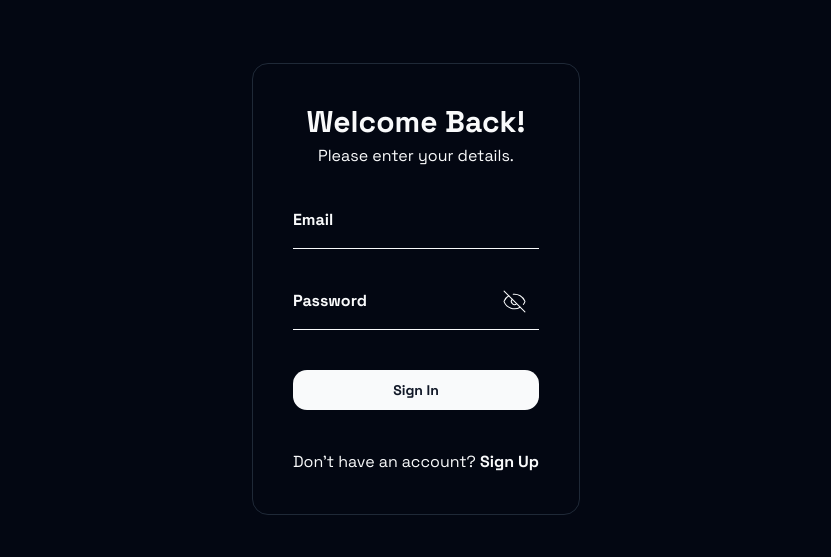
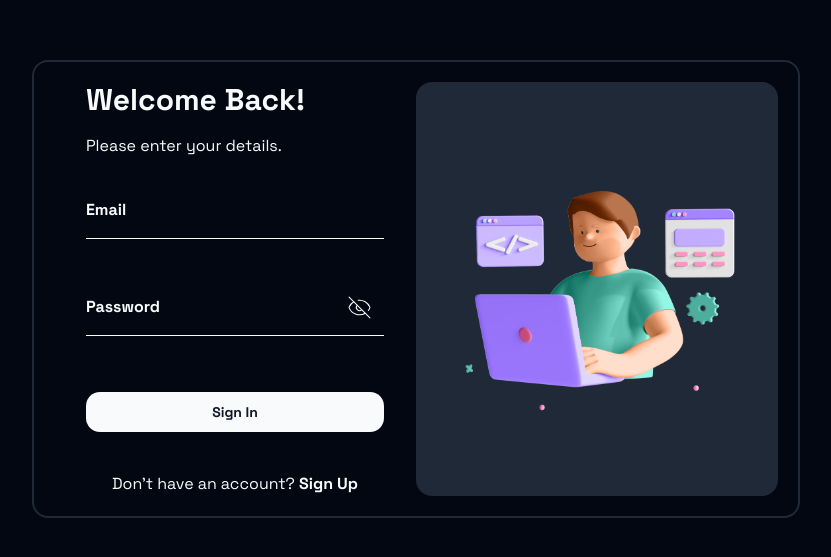
Before and after one commit to nabsk911/Code-Snippet-Saver, a React (Vite) app in the folder Frontend/: page / in a window 1280 px wide. Shown: the part 111-668 px from the top of the page, without its empty margins (224-1055 px from the left). Built offline with nearby package versions, Linux system fonts and the light colour scheme.

Commit message:
Refactored Auth pages and syntax Higlighter

```diff
--- a/Frontend/index.html
+++ b/Frontend/index.html
@@ -1,8 +1,7 @@
-<!doctype html>
+<!DOCTYPE html>
 <html lang="en">
   <head>
     <meta charset="UTF-8" />
-    <link rel="icon" type="image/svg+xml" href="/vite.svg" />
     <meta name="viewport" content="width=device-width, initial-scale=1.0" />
     <title>Snippit</title>
   </head>
--- a/Frontend/src/components/CodeHighlighter.jsx
+++ b/Frontend/src/components/CodeHighlighter.jsx
@@ -1,6 +1,8 @@
 import { Prism as SyntaxHighlighter } from "react-syntax-highlighter";
-import { oneDark } from "react-syntax-highlighter/dist/cjs/styles/prism";
-import { oneLight } from "react-syntax-highlighter/dist/cjs/styles/prism";
+import {
+  oneLight,
+  oneDark,
+} from "react-syntax-highlighter/dist/cjs/styles/prism";
 import { useTheme } from "@/components/theme-provider";
 
 const CodeHighlighter = ({ code, language }) => {
@@ -10,11 +12,17 @@ const CodeHighlighter = ({ code, language }) => {
   const syntaxTheme = theme === "dark" ? oneDark : oneLight;
 
   return (
-    <div className="relative w-full max-h-[40vh] xs:max-h-[55vh] overflow-auto">
-      <SyntaxHighlighter language={language} style={syntaxTheme}>
-        {code}
-      </SyntaxHighlighter>
-    </div>
+    <SyntaxHighlighter
+      language={language}
+      style={syntaxTheme}
+      customStyle={{
+        borderRadius: "1rem",
+        paddingTop: "4rem",
+      }}
+      className="overflow-auto relative w-full max-h-[40vh] xs:max-h-[55vh] "
+    >
+      {code}
+    </SyntaxHighlighter>
   );
 };
 
--- a/Frontend/src/pages/LoginPage.jsx
+++ b/Frontend/src/pages/LoginPage.jsx
@@ -4,6 +4,7 @@ import { validateEmail } from "../utils/utils";
 import { Link, redirect } from "react-router-dom";
 import { Button } from "@/components/ui/button";
 import { toast } from "sonner";
+import MainImage from "../assets/MainImage.png";
 
 const LoginPage = ({ onLogin }) => {
   const [showPassword, setShowPassword] = useState(false);
@@ -52,12 +53,19 @@ const LoginPage = ({ onLogin }) => {
   };
 
   return (
-    <div className="h-screen flex justify-center items-center">
-      <div className="border border-border rounded-lg p-10">
-        <p className="text-3xl font-bold text-center mb-1">Welcome Back!</p>
-        <p className="text-base text-center ">Please enter your details.</p>
+    <div className="min-h-screen flex box-border justify-center items-center">
+      {/* Container for the form and the image */}
+      <div className="rounded-2xl flex max-w-3xl p-5  border-2 border-border">
+        {/* Form Section */}
+        <div className="md:w-1/2 px-8">
+          <p className="text-3xl  font-bold  mb-1">Welcome Back!</p>
+          <p className="text-base  mt-4">Please enter your details.</p>
 
-        <form onSubmit={handleSubmit} noValidate>
+          <form
+            onSubmit={handleSubmit}
+            noValidate
+            className="flex flex-col gap-4"
+          >
             <AuthInput
               id="email"
               label="Email"
@@ -94,6 +102,17 @@ const LoginPage = ({ onLogin }) => {
             </Link>
           </p>
         </div>
+        {/* Image Section */}
+        <div className="w-1/2  md:flex hidden bg-secondary rounded-lg">
+          <img
+            src={MainImage}
+            height={800}
+            width={800}
+            alt="Main"
+            className="object-cover"
+          />
+        </div>
+      </div>
     </div>
   );
 };
--- a/Frontend/src/pages/RegisterPage.jsx
+++ b/Frontend/src/pages/RegisterPage.jsx
@@ -4,6 +4,7 @@ import { validateEmail } from "../utils/utils";
 import { Link, useNavigate } from "react-router-dom";
 import { Button } from "@/components/ui/button";
 import { toast } from "sonner";
+import MainImage from "../assets/MainImage.png";
 
 const validatePassword = (password) => {
   return password.length >= 6;
@@ -71,11 +72,19 @@ const RegisterPage = () => {
   };
 
   return (
-    <div className="h-screen flex justify-center items-center">
-      <div className="border border-border rounded-lg p-10">
-        <p className="text-3xl font-bold text-center mb-1">Create account</p>
-        <p className="text-base text-center">Let's get started.</p>
-        <form onSubmit={handleSubmit} noValidate>
+    <div className="min-h-screen flex box-border justify-center items-center">
+      {/* Container for the form and the image */}
+      <div className="rounded-2xl flex max-w-3xl p-5  border-2 border-border">
+        {/* Form Section */}
+        <div className="md:w-1/2 px-8">
+          <p className="text-3xl  font-bold  mb-1">Welcome Back!</p>
+          <p className="text-base  mt-4">Please enter your details.</p>
+
+          <form
+            onSubmit={handleSubmit}
+            noValidate
+            className="flex flex-col gap-4"
+          >
             <AutnInput
               id="name"
               label="Name"
@@ -127,6 +136,17 @@ const RegisterPage = () => {
             </Link>
           </p>
         </div>
+        {/* Image Section */}
+        <div className="w-1/2  md:flex hidden bg-secondary rounded-lg">
+          <img
+            src={MainImage}
+            height={800}
+            width={800}
+            alt="Main"
+            className="object-cover"
+          />
+        </div>
+      </div>
     </div>
   );
 };
```
Also changed, not shown: Frontend/src/assets/MainImage.png (added). Lines whose indentation alone changed are shown as unchanged.
